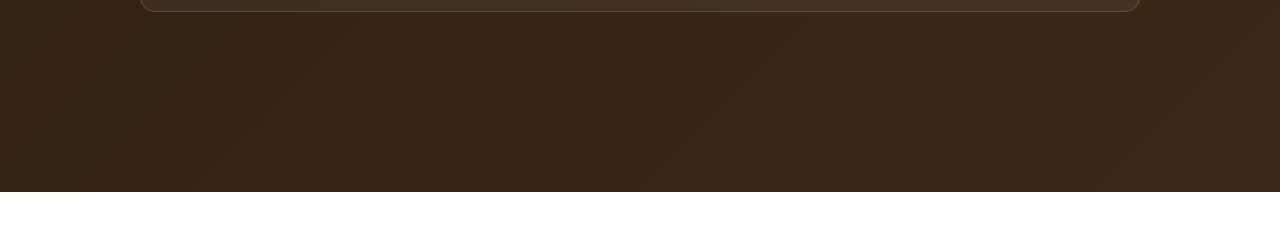
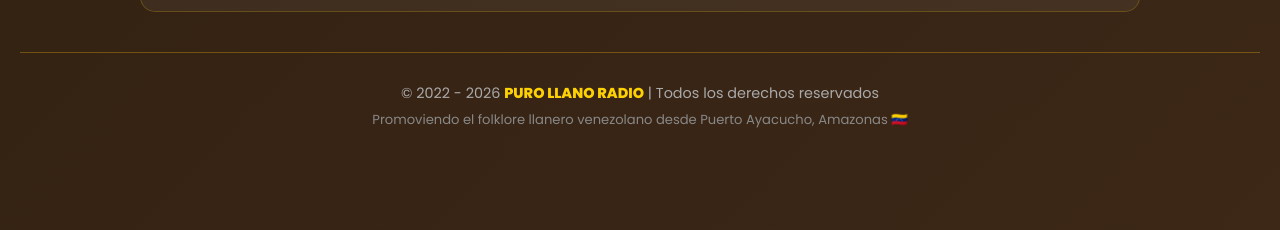
Before and after one commit to purollanodesigns-cmyk/purollanoradio.app, a website: page acerca.html in a window 1280 px wide. Shown: the part 4452-4682 px from the top of the page. Before the commit the page ends 4644 px from the top, so only its background shows below. Drawn offline with Linux system fonts and the light colour scheme.

Commit message:
feat(ui): agregar footer con derechos y mencion de folklore llanero en paginas secundarias

```diff
--- a/acerca.html
+++ b/acerca.html
@@ -933,6 +933,12 @@
             }
         }
     </script>
+
+    <!-- Footer -->
+    <footer style="text-align:center;padding:30px 20px;margin-top:40px;border-top:1px solid rgba(255,193,7,0.3);">
+        <p style="color:#aaa;font-size:0.9rem;">&copy; 2022 - 2026 <strong style="color:#fed202;">PURO LLANO RADIO</strong> | Todos los derechos reservados</p>
+        <p style="color:#888;font-size:0.82rem;margin-top:6px;">Promoviendo el folklore llanero venezolano desde Puerto Ayacucho, Amazonas 🇻🇪</p>
+    </footer>
 </body>
 
 </html>
```
Also changed, not shown: artistas.html (+6 -0 lines), blog.html (+6 -0 lines), chat.html (+6 -0 lines), install.html (+6 -0 lines), perfil-artista.html (+1 -0 lines), perfil-publico.html (+1 -1 lines), programacion.html (+6 -0 lines), top5.html (+6 -0 lines).
